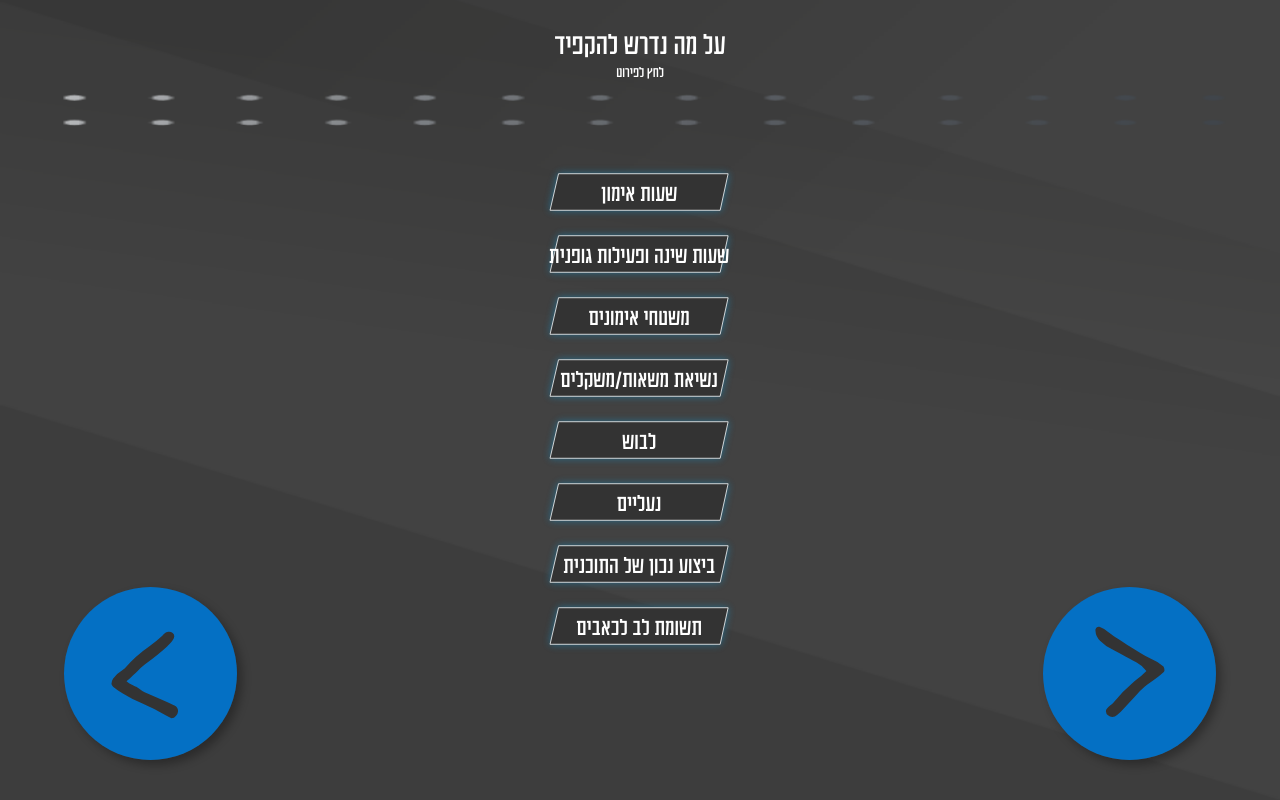
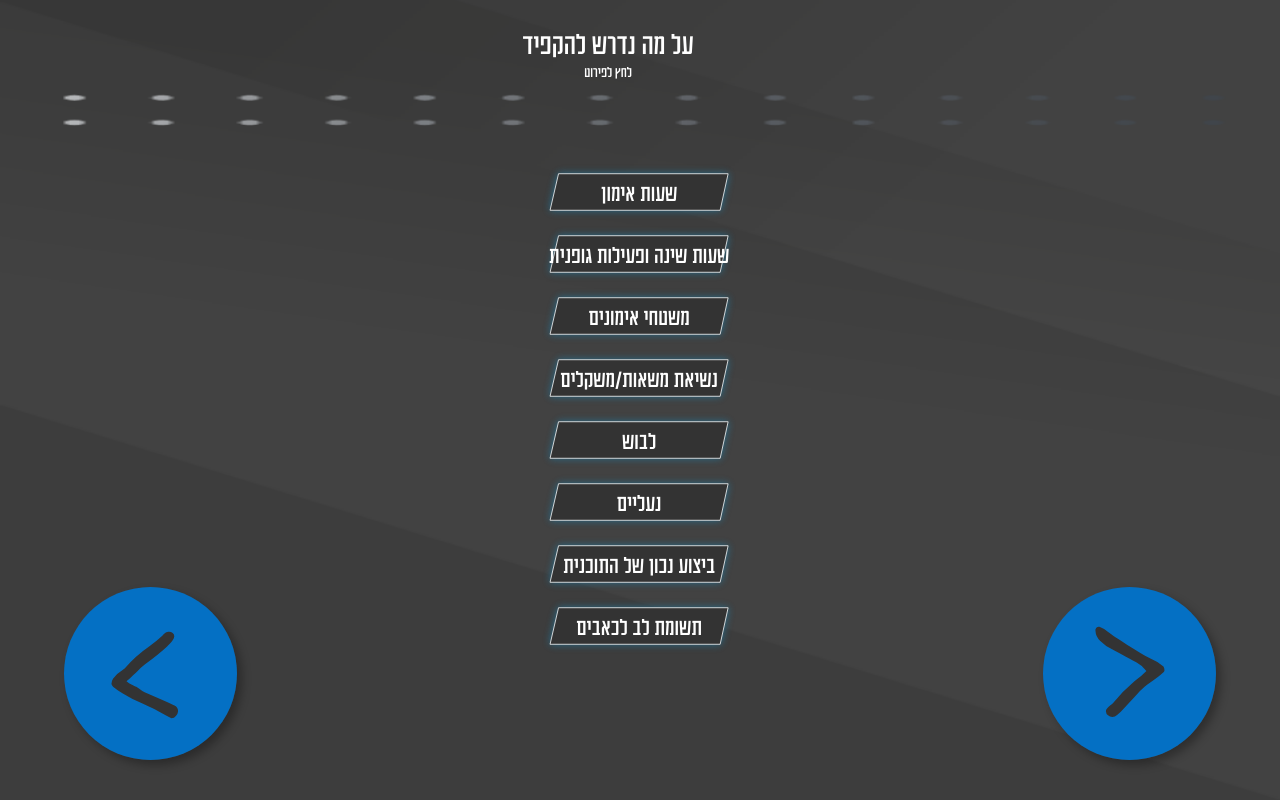
Before and after one commit to inbar2504/programforsports, a React (Vite) app: page /programforsports/need-page in a window 1280 px wide. Built offline with nearby package versions, Linux system fonts and the light colour scheme.

Commit message:
centered title

```diff
--- a/src/App.css
+++ b/src/App.css
@@ -290,6 +290,7 @@ body {
 
 .page-header {
   padding-top: 3vh;
+  padding-right: 5vw;
   display: flex;
   flex-direction: column;
   align-items: center;
```
